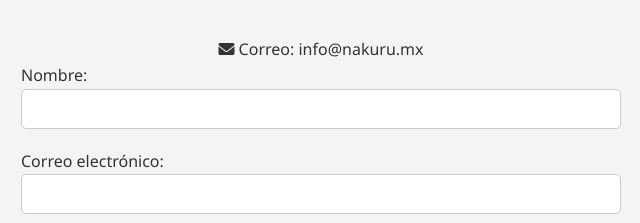
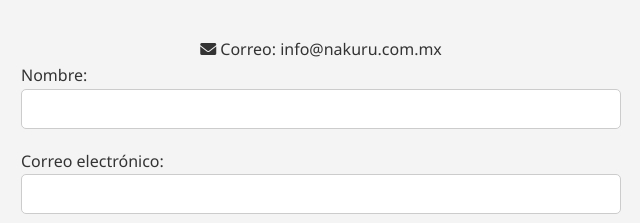
Before and after one commit to Geramo/Nakuru-ia, a plain HTML site: page index.html in a window 1280 px wide. Shown: the part 2437-2660 px from the top of the page, 319-959 px from the left. Drawn offline with Linux system fonts and the light colour scheme.

Commit message:
Update index.html

```diff
--- a/index.html
+++ b/index.html
@@ -101,7 +101,7 @@
         <section id="contacto" class="section">
             <h2 class="section-title">Contáctanos</h2>
             <div class="contact-info">
-                <p><i class="fas fa-envelope"></i> Correo: info@nakuru.mx</p>
+                <p><i class="fas fa-envelope"></i> Correo: info@nakuru.com.mx</p>
             </div>
             <form id="contact-form" class="contact-form">
                 <label for="name">Nombre:</label>
```
